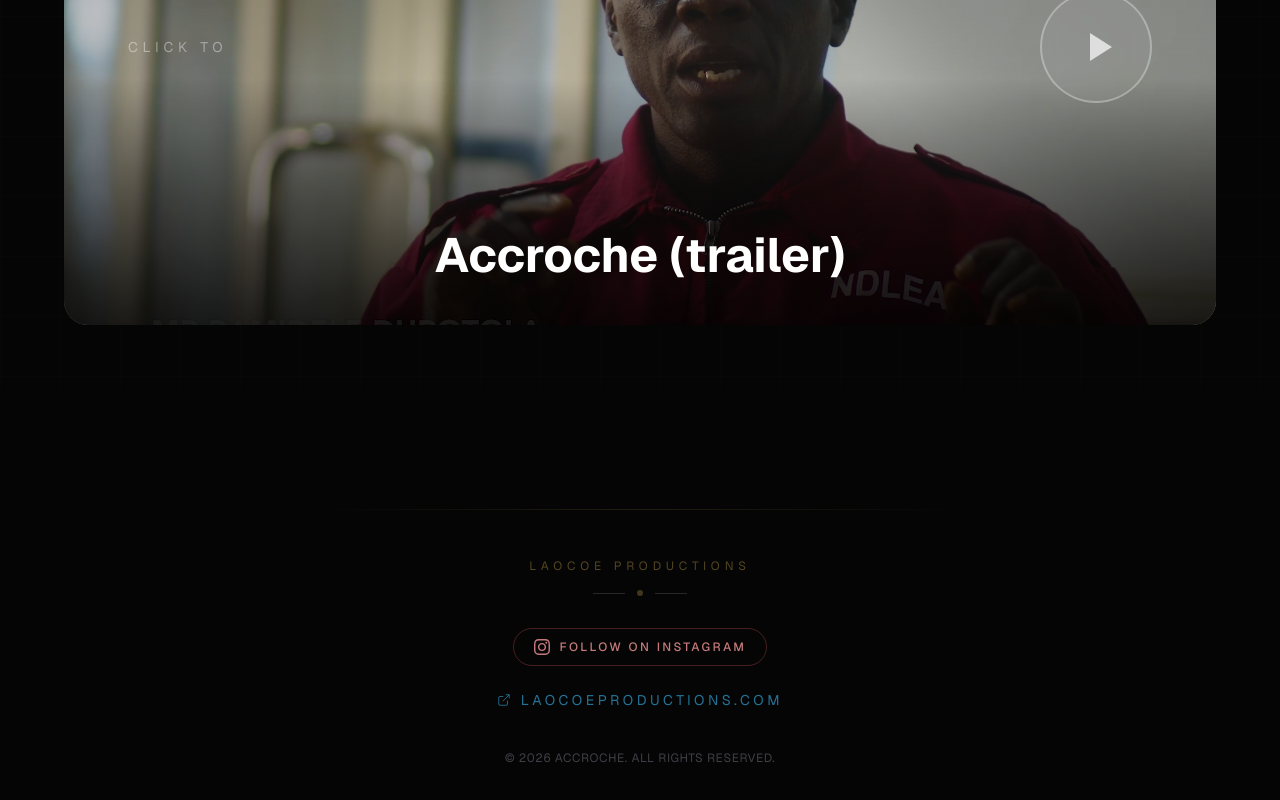
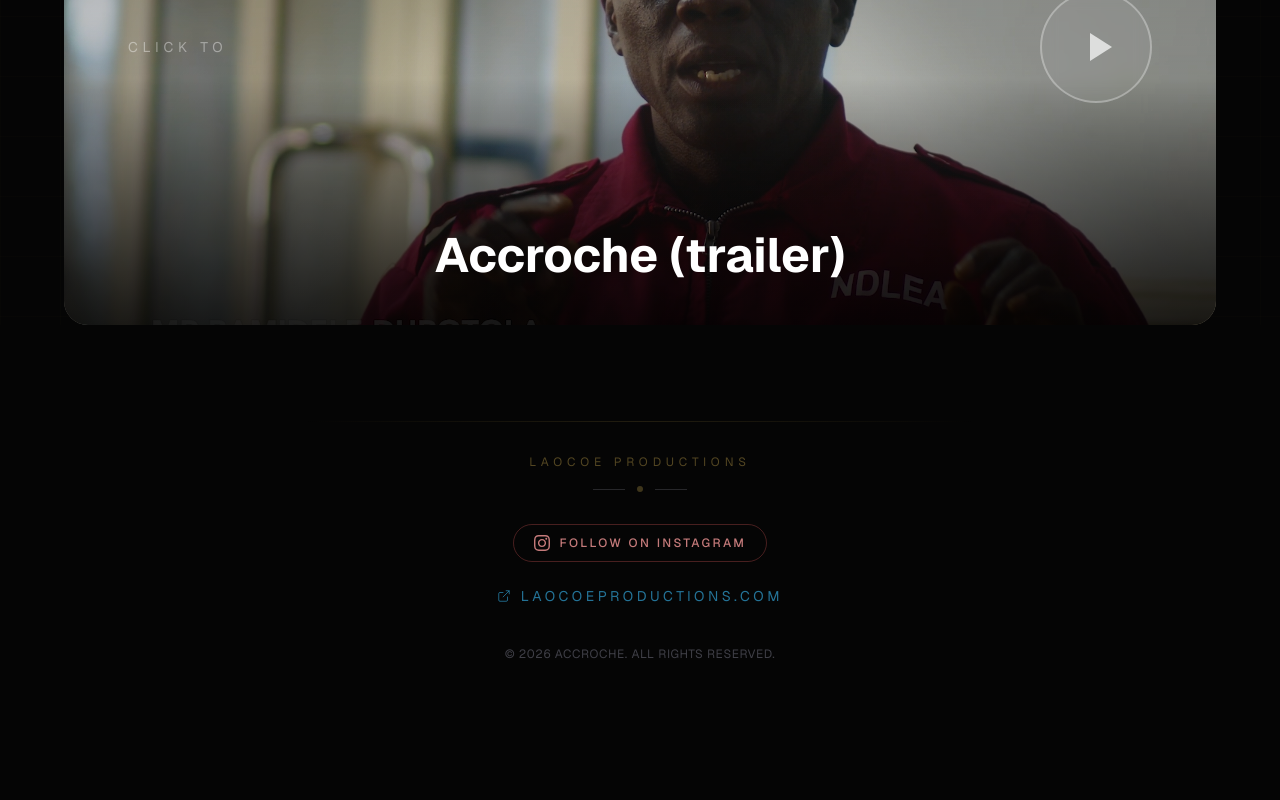
Before and after one commit to smartedgemediaco-creator/accroche-the-movie, a Next.js app: page / in a window 1280 px wide. Shown: the part 1244-2044 px from the top of the page. After the commit the page ends 1970 px from the top, so only its background shows below. Built offline with nearby package versions, Linux system fonts and the light colour scheme.

Commit message:
Remove min-h-screen, tighten section and footer spacing

```diff
--- a/src/app/page.tsx
+++ b/src/app/page.tsx
@@ -5,8 +5,8 @@ export default function Home() {
     <main className="min-h-screen bg-[#050505]">
       <MovieSection />
 
-      <footer className="relative pt-6 md:pt-14 pb-10 md:pb-16 px-6 overflow-hidden">
-        <div className="divider-glow mb-6 md:mb-12 max-w-2xl mx-auto" />
+      <footer className="relative pt-4 md:pt-8 pb-10 md:pb-16 px-6 overflow-hidden">
+        <div className="divider-glow mb-4 md:mb-8 max-w-2xl mx-auto" />
 
         <div className="relative text-center max-w-lg mx-auto">
           <p className="text-[10px] md:text-xs tracking-[0.4em] uppercase text-[#c8a84e]/40 mb-4">
--- a/src/components/MovieSection.tsx
+++ b/src/components/MovieSection.tsx
@@ -149,7 +149,7 @@ export default function MovieSection() {
 
   return (
     <>
-      <section className="relative min-h-screen pb-12 md:pb-32 pt-16 md:pt-24 px-6 md:px-10 lg:px-16 max-w-7xl mx-auto space-y-10 md:space-y-16">
+      <section className="relative pb-6 md:pb-16 pt-16 md:pt-24 px-6 md:px-10 lg:px-16 max-w-7xl mx-auto space-y-10 md:space-y-16">
         <div className="absolute inset-0 page-pattern pointer-events-none opacity-50" />
 
         <div className="relative mb-12 md:mb-16 text-center">
```
